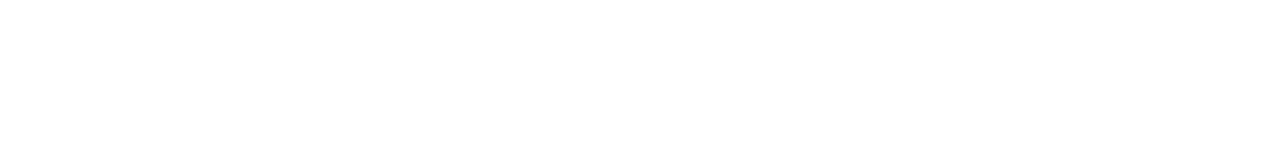
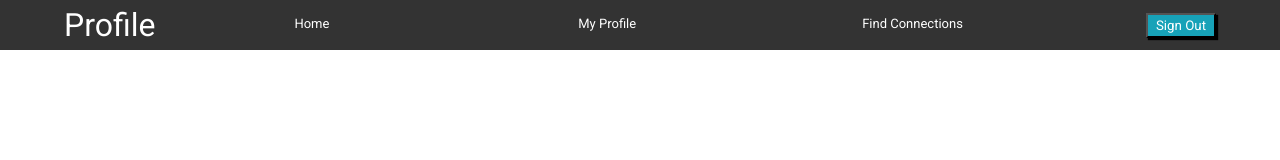
Before and after one commit to LopezYeshua/profile_page, a plain HTML site: page index.html in a window 1280 px wide. Drawn offline with Linux system fonts and the light colour scheme.

Commit message:
added navbar

```diff
--- a/index.html
+++ b/index.html
@@ -8,6 +8,14 @@
     <link rel="stylesheet" href="style.css">
 </head>
 <body>
-
+    <div class="nav">
+        <h1 class="nav-title">Profile</h1>
+        <ul>
+            <li class="nav-link"><a href="#">Home</a></li>
+            <li class="nav-link"><a href="#" class="active">My Profile</a></li>
+            <li class="nav-link"><a href="#">Find Connections</a></li>
+            <li><button class="btn">Sign Out</button></li>
+        </ul>
+    </div>
 </body>
 </html>
--- a/style.css
+++ b/style.css
@@ -0,0 +1,54 @@
+@import url('https://fonts.googleapis.com/css2?family=Roboto:ital,wght@0,100;0,400;0,700;1,100&display=swap');
+
+* {
+    margin: 0;
+    padding: 0;
+    border-style: border-box;
+    font-family: 'Roboto', sans-serif;
+    font-weight:normal;
+}
+
+.nav {
+    height: 50px;
+    background-color: #333333;
+    display:flex;
+    align-items: center;
+    justify-content: flex-start;
+    padding: 0% 5%;
+}
+
+.nav-title {
+    display:flex;
+    align-items: center;
+    justify-content: flex-start;
+    color:white;
+    flex:1;
+}
+
+.nav-link {
+    flex:1;
+    justify-content:flex-start;
+}
+
+ul {
+    list-style: none;
+    display:flex;
+    justify-content: space-between;
+    gap: 1rem;
+    flex:4;
+}
+
+a {
+    color: white;
+    text-decoration: none;
+    font-size:small;
+}
+
+.btn {
+    width: 70px;
+    height: 25px;
+    background-color: #17a2b8;
+    box-shadow: 2px 2px 1px black;
+    color: white;
+    flex:2;
+}
```
